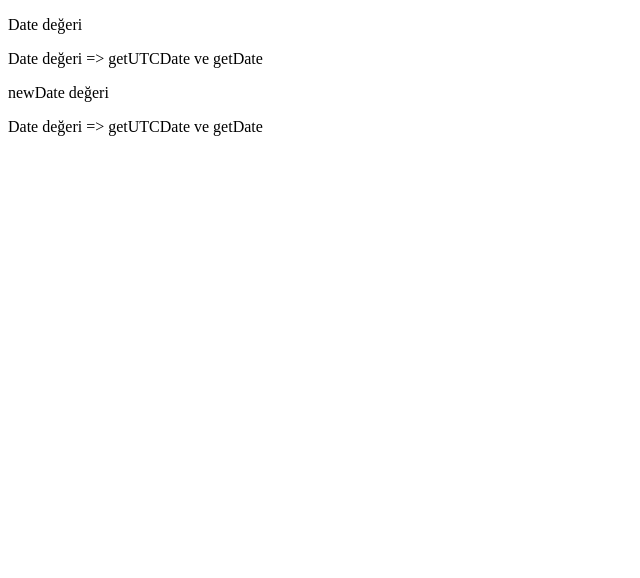
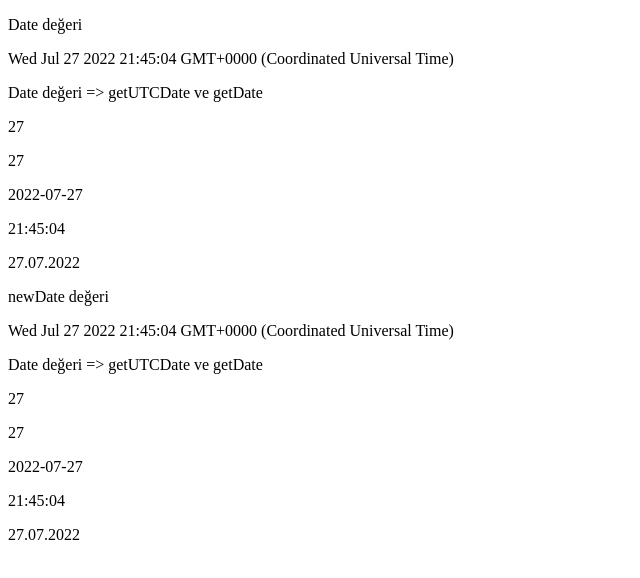
Before and after one commit to osmcgrgenc/osmcgrgenc.github.io, a plain HTML site: page dateTimeTest.html in a window 1280 px wide. Shown: the whole page, without its empty margins (0-640 px from the left). Drawn offline with Linux system fonts and the light colour scheme.

Commit message:
Update dateTimeTest.html

```diff
--- a/dateTimeTest.html
+++ b/dateTimeTest.html
@@ -57,7 +57,7 @@
                   date.getUTCMonth() + 1,
                 )}-${formatdate(date.getUTCDate())}`;
               case 'HH:MM':
-                return ${convertLocalTimeToUTCTime(date)};
+                return `${convertLocalTimeToUTCTime(date)}`;
               default:
                 return `${formatdate(date.getUTCDate())}.${formatdate(
                   date.getUTCMonth() + 1,
```
